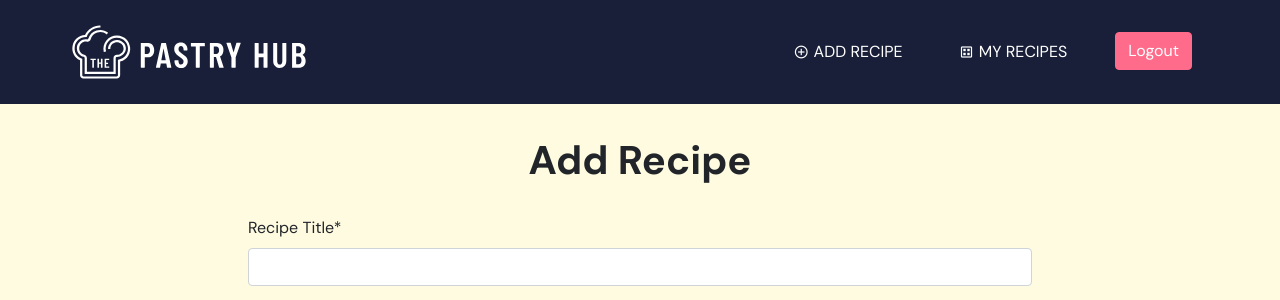
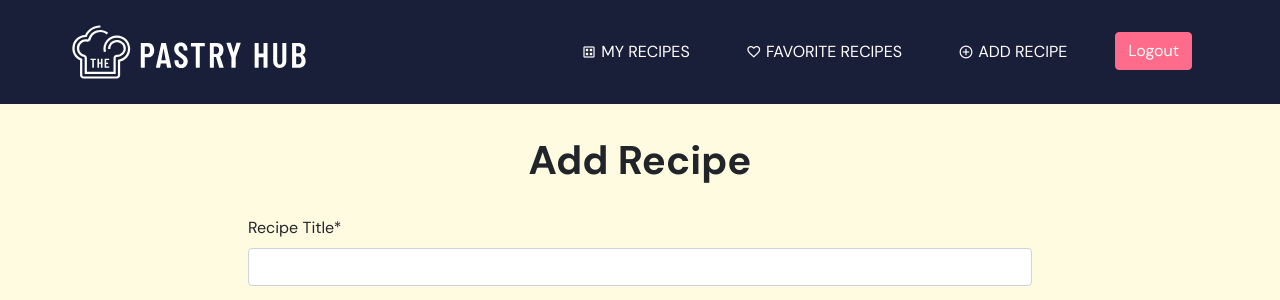
Before and after one commit to cardan22/pastryhub, a Django app: page /add-recipe/ in a window 1280 px wide. Shown: the top 300 px of the page. Run offline with Django 3.2, Linux system fonts and the light colour scheme; the visitor is signed in with stand-in values (Sample User, id 1); some libraries are stand-ins or nearby versions.

Commit message:
Add docstrings and favorite recipe link to base.html

```diff
--- a/templates/base.html
+++ b/templates/base.html
@@ -1,67 +1,73 @@
 {% load static %}
-
 <!DOCTYPE html>
 <html lang="en">
    <head>
-    <meta charset="UTF-8">
-    <meta name="viewport" content="width=device-width, initial-scale=1, shrink-to-fit=no">
-    <meta name="description" content="The Pastry Hub, a pastry sharing app">
-    <meta name="keywords" content="Pastry Hub, share recipe, pastry recipe, baking, ingredients">
-    <meta name="author" content="Caroline Danielsson">
-    <link rel="preconnect" href="https://fonts.googleapis.com">
-    <link rel="preconnect" href="https://fonts.gstatic.com" crossorigin>
-    <link href="https://fonts.googleapis.com/css2?family=DM+Sans:opsz,wght@9..40,400;9..40,700&display=swap" rel="stylesheet">
-    <link href="https://cdn.jsdelivr.net/npm/bootstrap@5.0.1/dist/css/bootstrap.min.css" rel="stylesheet"
-    integrity="sha384-+0n0xVW2eSR5OomGNYDnhzAbDsOXxcvSN1TPprVMTNDbiYZCxYbOOl7+AMvyTG2x" crossorigin="anonymous">
-    <script src="https://cdn.jsdelivr.net/npm/bootstrap@5.0.1/dist/js/bootstrap.bundle.min.js"
-    integrity="sha384-gtEjrD/SeCtmISkJkNUaaKMoLD0//ElJ19smozuHV6z3Iehds+3Ulb9Bn9Plx0x4" crossorigin="anonymous">
-    </script>
-    <link href="https://cdnjs.cloudflare.com/ajax/libs/font-awesome/6.4.0/css/all.min.css" rel="stylesheet">
+      <!-- Metadata -->
+      <meta charset="UTF-8" />
+      <meta name="viewport" content="width=device-width, initial-scale=1, shrink-to-fit=no" />
+      <meta name="description" content="The Pastry Hub, a pastry sharing app" />
+      <meta name="keywords" content="Pastry Hub, share recipe, pastry recipe, baking, ingredients" />
+      <meta name="author" content="Caroline Danielsson" />
+
+      <!-- Fonts and Stylesheets -->
+      <link rel="preconnect" href="https://fonts.googleapis.com" />
+      <link rel="preconnect" href="https://fonts.gstatic.com" crossorigin />
+      <link href="https://fonts.googleapis.com/css2?family=DM+Sans:opsz,wght@9..40,400;9..40,700&display=swap" rel="stylesheet" />
+      <link href="https://cdn.jsdelivr.net/npm/bootstrap@5.0.1/dist/css/bootstrap.min.css" rel="stylesheet" integrity="sha384-+0n0xVW2eSR5OomGNYDnhzAbDsOXxcvSN1TPprVMTNDbiYZCxYbOOl7+AMvyTG2x" crossorigin="anonymous" />
+
+      <!-- Bootstrap JavaScript -->
+      <script src="https://cdn.jsdelivr.net/npm/bootstrap@5.0.1/dist/js/bootstrap.bundle.min.js" integrity="sha384-gtEjrD/SeCtmISkJkNUaaKMoLD0//ElJ19smozuHV6z3Iehds+3Ulb9Bn9Plx0x4" crossorigin="anonymous"></script>
+
+      <!-- Font Awesome Icons -->
+      <link href="https://cdnjs.cloudflare.com/ajax/libs/font-awesome/6.4.0/css/all.min.css" rel="stylesheet" />
+
+      <!-- Material Design Icons -->
       <link rel="stylesheet" href="https://fonts.googleapis.com/css2?family=Material+Symbols+Outlined:opsz,wght,FILL,GRAD@24,400,0,0" />
-    <link rel="stylesheet" href="{% static 'css/style.css' %}">
-    <link rel="icon" type="image/x-icon" href="{% static 'media/images/favicon.ico' %}">
+
+      <!-- Custom CSS -->
+      <link rel="stylesheet" href="{% static 'css/style.css' %}" />
+
+      <!-- Favicon -->
+      <link rel="icon" type="image/x-icon" href="{% static 'media/images/favicon.ico' %}" />
+
+      <!-- Title -->
       <title>{% block title %}{% endblock %} | The Pastry Hub</title>
    </head>
    <body class="{% block body_class %}{% endblock %}">
-
       <!-- Navigation -->
-
       <nav class="navbar sticky-top navbar-expand-lg">
          <div class="container">
             <!-- Logo to the left -->
             <a class="navbar-brand" href="{% url 'home' %}">
-            <img src="{% static 'media/images/pastry-hub-logo.svg' %}" alt="The Pastry Hub Logo" width="250" class="logo-img">
+            <img src="{% static 'media/images/pastry-hub-logo.svg' %}" alt="The Pastry Hub Logo" width="250" class="logo-img" />
             </a>
-
             <!-- Toggle button for mobile -->
-          <button class="navbar-toggler navbar-dark" type="button" data-bs-toggle="collapse"
-            data-bs-target="#navbarTogglerDemo01" aria-controls="navbarTogglerDemo01"
-            aria-expanded="false" aria-label="Toggle navigation">
+            <button class="navbar-toggler navbar-dark" type="button" data-bs-toggle="collapse" data-bs-target="#navbarTogglerDemo01" aria-controls="navbarTogglerDemo01" aria-expanded="false" aria-label="Toggle navigation">
             <span class="navbar-toggler-icon"></span>
             </button>
-
             <!-- Navbar links -->
             <div class="collapse navbar-collapse" id="navbarTogglerDemo01">
                <ul class="navbar-nav ml-auto">
+                <!-- Check if the user is authenticated -->
                   {% if user.is_authenticated %}
+                  <!-- My Recipes, Favorite Recipes, Add Recipe, and Logout links for authenticated users -->
                   <li class="nav-item">
-                <a class="nav-link ml-auto" href="{% url 'add_recipe' %}">
-                  <span class="material-symbols-outlined">add_circle</span> Add recipe
-                </a>
+                     <a class="nav-link ml-auto" href="{% url 'my_recipes' %}"> <span class="material-symbols-outlined">dataset</span> My recipes </a>
                   </li>
                   <li class="nav-item">
-                <a class="nav-link ml-auto" href="{% url 'my_recipes' %}">
-                  <span class="material-symbols-outlined">dataset</span> My recipes
-                </a>
+                     <a class="nav-link ml-auto" href="{% url 'favorite_recipes' %}"> <span class="material-symbols-outlined">favorite</span> Favorite recipes </a>
+                  </li>
+                  <li class="nav-item">
+                     <a class="nav-link ml-auto" href="{% url 'add_recipe' %}"> <span class="material-symbols-outlined">add_circle</span> Add recipe </a>
                   </li>
                   <li class="nav-item">
                      <a class="btn btn-primary ml-auto" href="{% url 'account_logout' %}">Logout</a>
                   </li>
+                  <!-- Check if the user is not authenticated -->
                   {% else %}
+                  <!-- Login and Register links for non-authenticated users -->
                   <li class="nav-item">
-                <a class="nav-link ml-auto" href="{% url 'account_login' %}">
-                  <span class="material-symbols-outlined">login</span> Login
-                </a>
+                     <a class="nav-link ml-auto" href="{% url 'account_login' %}"> <span class="material-symbols-outlined">login</span> Login </a>
                   </li>
                   <li class="nav-item">
                      <a class="btn btn-primary ml-auto" href="{% url 'account_signup' %}">Register</a>
@@ -71,32 +77,28 @@
             </div>
          </div>
       </nav>
-
       <!-- Container for the success messages  -->
       <div class="container">
          <div class="row alert-fixed">
             <div class="col-8 mx-auto m-0">
-              {% if messages %}
-              {% for message in messages %}
-              <div class="alert {{ message.tags }} alert-dismissible fade show mt-3" id="msg" role="alert">
+               {% if messages %} {% for message in messages %}
+               <div class="alert {{ message.tags }} alert-dismissible fade show mt-3" id="msg" role="alert" aria-label="Success Message">
                   {{ message | safe }}
                   <button type="button" class="btn-close" data-bs-dismiss="alert" aria-label="Close"></button>
                </div>
-              {% endfor %}
-              {% endif %}
+               {% endfor %} {% endif %}
             </div>
          </div>
       </div>
-
       <!-- Main Content-->
       <main>
          {% block content %}
          <!-- Content Goes here -->
          {% endblock %}
       </main>
-
       <!-- Footer -->
       <footer class="footer">
+          <!-- Social Media Icons -->
          <a href="https://www.facebook.com" target="_blank" class="footer-icons" aria-label="Facebook"><i class="fab fa-facebook"></i></a>
          <a href="https://www.instagram.com" target="_blank" class="footer-icons" aria-label="Instagram"><i class="fab fa-instagram"></i></a>
          <p class="copyright">&copy; Designed by Caroline Danielsson</p>
```
Lines whose indentation alone changed are shown as unchanged.
